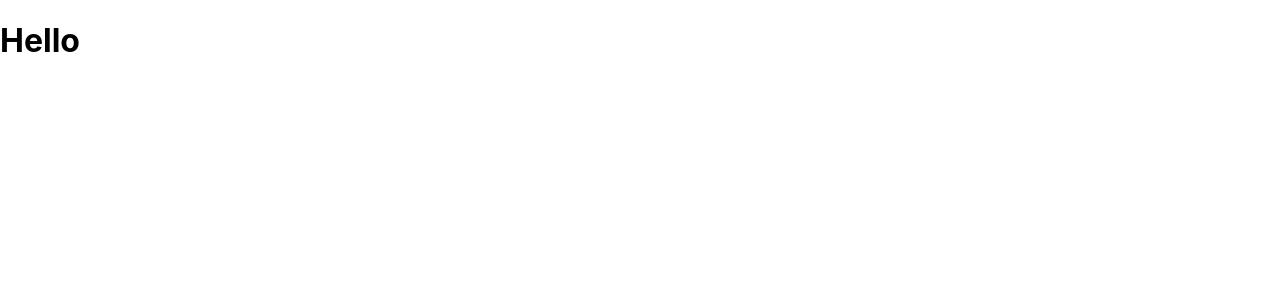
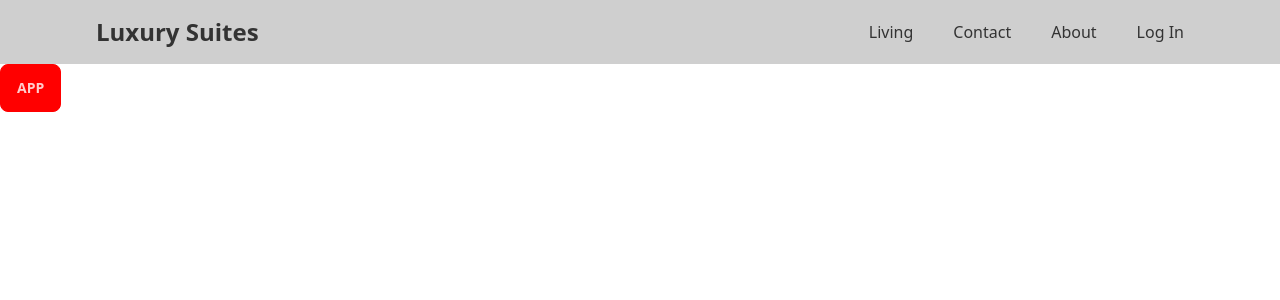
Before and after one commit to SumiAkter2/Luxury-suites-client, a React (Create React App) app: page / in a window 1280 px wide. Shown: the top 300 px of the page. Built offline with nearby package versions, Linux system fonts and the light colour scheme.

Commit message:
added navber in header.js

```diff
--- a/public/index.html
+++ b/public/index.html
@@ -9,7 +9,7 @@
       name="description"
       content="Web site created using create-react-app"
     />
-    <link rel="apple-touch-icon" href="favicon (2).ico" />
+    <link rel="apple-touch-icon" href="fovicon.ico" />
     <!--
       manifest.json provides metadata used when your web app is installed on a
       user's mobile device or desktop. See https://developers.google.com/web/fundamentals/web-app-manifest/
--- a/src/App.js
+++ b/src/App.js
@@ -1,9 +1,14 @@
 import "./App.css";
+import Header from "./Components/Header/Header";
+import Home from "./Components/Home/Home";
 
 function App() {
   return (
     <div>
-      <h1>Hello </h1>
+      <Header>
+        <Home></Home>
+      </Header>
+      {/*  */}
     </div>
   );
 }
--- /dev/null
+++ b/src/Components/About/About.js
@@ -0,0 +1,11 @@
+import React from "react";
+
+const About = () => {
+  return (
+    <div>
+      <h1>About</h1>
+    </div>
+  );
+};
+
+export default About;
--- /dev/null
+++ b/src/Components/Contact/Contact.js
@@ -0,0 +1,11 @@
+import React from "react";
+
+const Contact = () => {
+  return (
+    <div>
+      <h1>Contact</h1>
+    </div>
+  );
+};
+
+export default Contact;
--- /dev/null
+++ b/src/Components/Header/Header.js
@@ -0,0 +1,91 @@
+import React from "react";
+import { NavLink } from "react-router-dom";
+
+const Header = ({ children }) => {
+  return (
+    <div>
+      <div class="drawer drawer-end">
+        <input id="my-drawer-3" type="checkbox" class="drawer-toggle" />
+        <div class="drawer-content flex flex-col">
+          {/* <!-- Navbar --> */}
+          <div class="w-full navbar bg-base-300 px-20">
+            <div class="flex-1 px-2 mx-2 font-bold text-2xl">Luxury Suites</div>
+            <div class="flex-none lg:hidden">
+              <label for="my-drawer-3" class="btn btn-circle btn-ghost">
+                <svg
+                  xmlns="http://www.w3.org/2000/svg"
+                  fill="none"
+                  viewBox="0 0 24 24"
+                  class="inline-block w-6 h-6 stroke-current"
+                >
+                  <path
+                    stroke-linecap="round"
+                    stroke-linejoin="round"
+                    stroke-width="2"
+                    d="M4 6h16M4 12h16M4 18h16"
+                  ></path>
+                </svg>
+              </label>
+            </div>
+
+            <div class="flex-none hidden lg:block">
+              <ul class="menu menu-horizontal gap-x-2">
+                {/* <!-- Navbar menu content here --> */}
+                <li>
+                  <NavLink to="/living" className="rounded-lg ">
+                    Living
+                  </NavLink>
+                </li>
+                <li>
+                  <NavLink to="/contact" className="rounded-lg ">
+                    Contact
+                  </NavLink>
+                </li>
+                <li>
+                  <NavLink to="/about" className="rounded-lg ">
+                    About
+                  </NavLink>
+                </li>
+                <li>
+                  <NavLink to="/login" className="rounded-lg ">
+                    Log In
+                  </NavLink>
+                </li>
+              </ul>
+            </div>
+          </div>
+          {/* <!-- Page content here --> */}
+          {children}
+        </div>
+        <div class="drawer-side">
+          <label for="my-drawer-3" class="drawer-overlay"></label>
+          <ul class="menu p-4 overflow-y-auto w-56 bg-slate-200 gap-y-2">
+            {/* <!-- Sidebar content here --> */}
+            <li>
+              <NavLink to="/living" className="rounded-lg ">
+                Living
+              </NavLink>
+            </li>
+            <li>
+              <NavLink to="/contact" className="rounded-lg ">
+                Contact
+              </NavLink>
+            </li>
+            <li>
+              <NavLink to="/about" className="rounded-lg ">
+                About
+              </NavLink>
+            </li>
+            <li>
+              <NavLink to="/login" className="rounded-lg ">
+                Log In
+              </NavLink>
+            </li>
+          </ul>
+        </div>
+      </div>
+    </div>
+  );
+};
+
+export default Header;
--- /dev/null
+++ b/src/Components/Home/Home.js
@@ -0,0 +1,11 @@
+import React from "react";
+
+const Home = () => {
+  return (
+    <div>
+      <button className="btn btn-primary">App</button>
+    </div>
+  );
+};
+
+export default Home;
--- /dev/null
+++ b/src/Components/Living/Living.js
@@ -0,0 +1,11 @@
+import React from "react";
+
+const Living = () => {
+  return (
+    <div>
+      <h1>Living</h1>
+    </div>
+  );
+};
+
+export default Living;
--- /dev/null
+++ b/src/Components/LogIn/LogIn.js
@@ -0,0 +1,11 @@
+import React from "react";
+
+const LogIn = () => {
+  return (
+    <div>
+      <h1>Logf </h1>
+    </div>
+  );
+};
+
+export default LogIn;
--- a/src/index.css
+++ b/src/index.css
@@ -1,13 +1,4 @@
-body {
-  margin: 0;
-  font-family: -apple-system, BlinkMacSystemFont, 'Segoe UI', 'Roboto', 'Oxygen',
-    'Ubuntu', 'Cantarell', 'Fira Sans', 'Droid Sans', 'Helvetica Neue',
-    sans-serif;
-  -webkit-font-smoothing: antialiased;
-  -moz-osx-font-smoothing: grayscale;
-}
 
-code {
-  font-family: source-code-pro, Menlo, Monaco, Consolas, 'Courier New',
-    monospace;
-}
+@tailwind base;
+@tailwind components;
+@tailwind utilities;
--- a/src/index.js
+++ b/src/index.js
@@ -3,12 +3,15 @@ import ReactDOM from "react-dom/client";
 import "./index.css";
 import App from "./App";
 import reportWebVitals from "./reportWebVitals";
+import { BrowserRouter } from "react-router-dom";
 
 const root = ReactDOM.createRoot(document.getElementById("root"));
 root.render(
-  <React.StrictMode>
-    <App />
-  </React.StrictMode>
+  <BrowserRouter>
+    <React.StrictMode>
+      <App />
+    </React.StrictMode>
+  </BrowserRouter>
 );
 
 // If you want to start measuring performance in your app, pass a function
--- a/tailwind.config.js
+++ b/tailwind.config.js
@@ -1,8 +1,19 @@
 /** @type {import('tailwindcss').Config} */
 module.exports = {
-  content: [],
-  theme: {
-    extend: {},
+  content: ["./src/**/*.{html,js}"],
+  daisyui: {
+    themes: [
+      {
+        mytheme: {
+          primary: "#ff0000",
+          secondary: "#f6d860",
+          accent: "#37cdbe",
+          neutral: "#3d4451",
+          "base-100": "#ffffff",
+        },
+      },
+    ],
   },
-  plugins: [],
-}
+
+  plugins: [require("daisyui")],
+};
```
Also changed, not shown: 1 other file (tests, documents, lock files or other folders).
